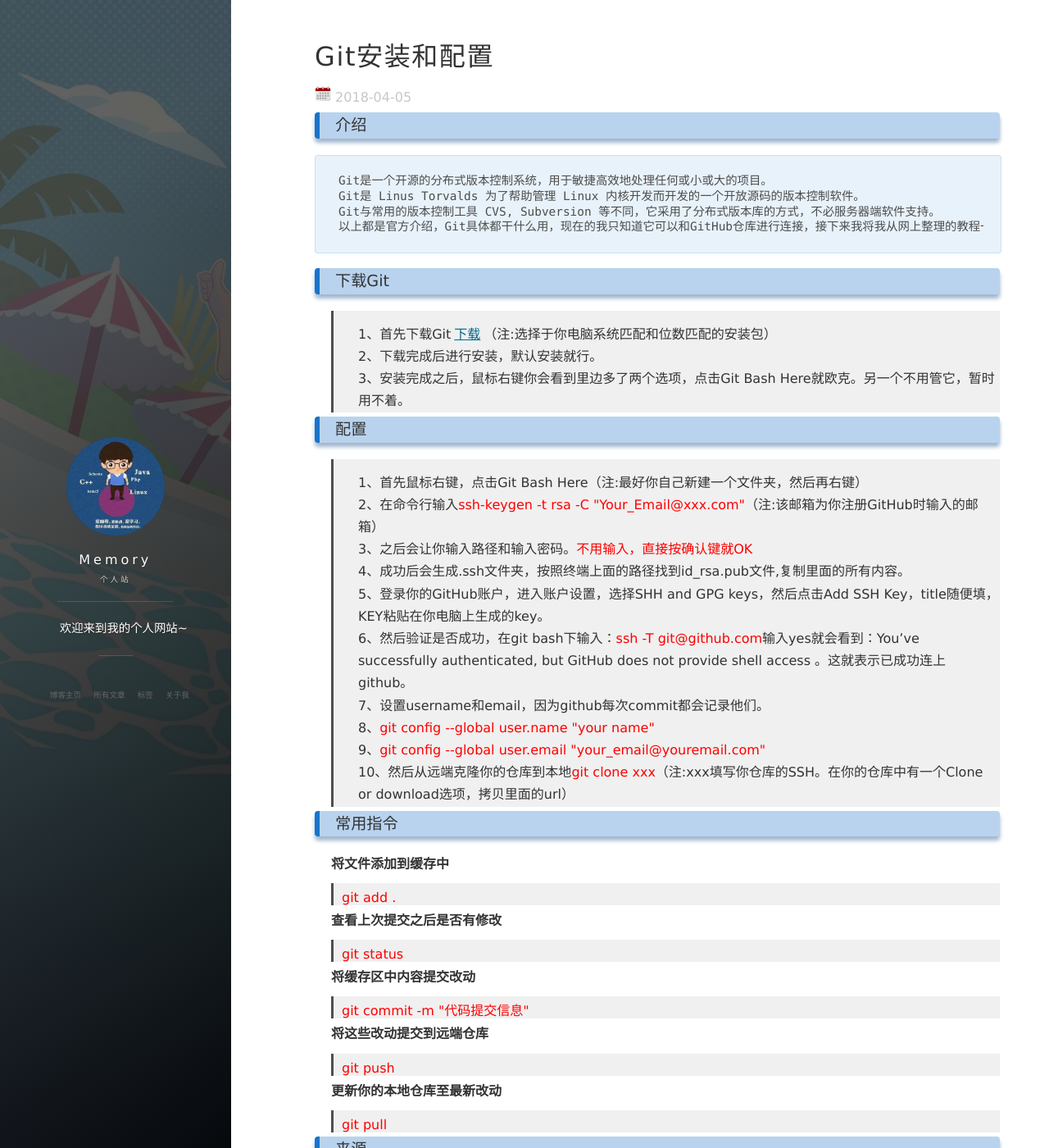
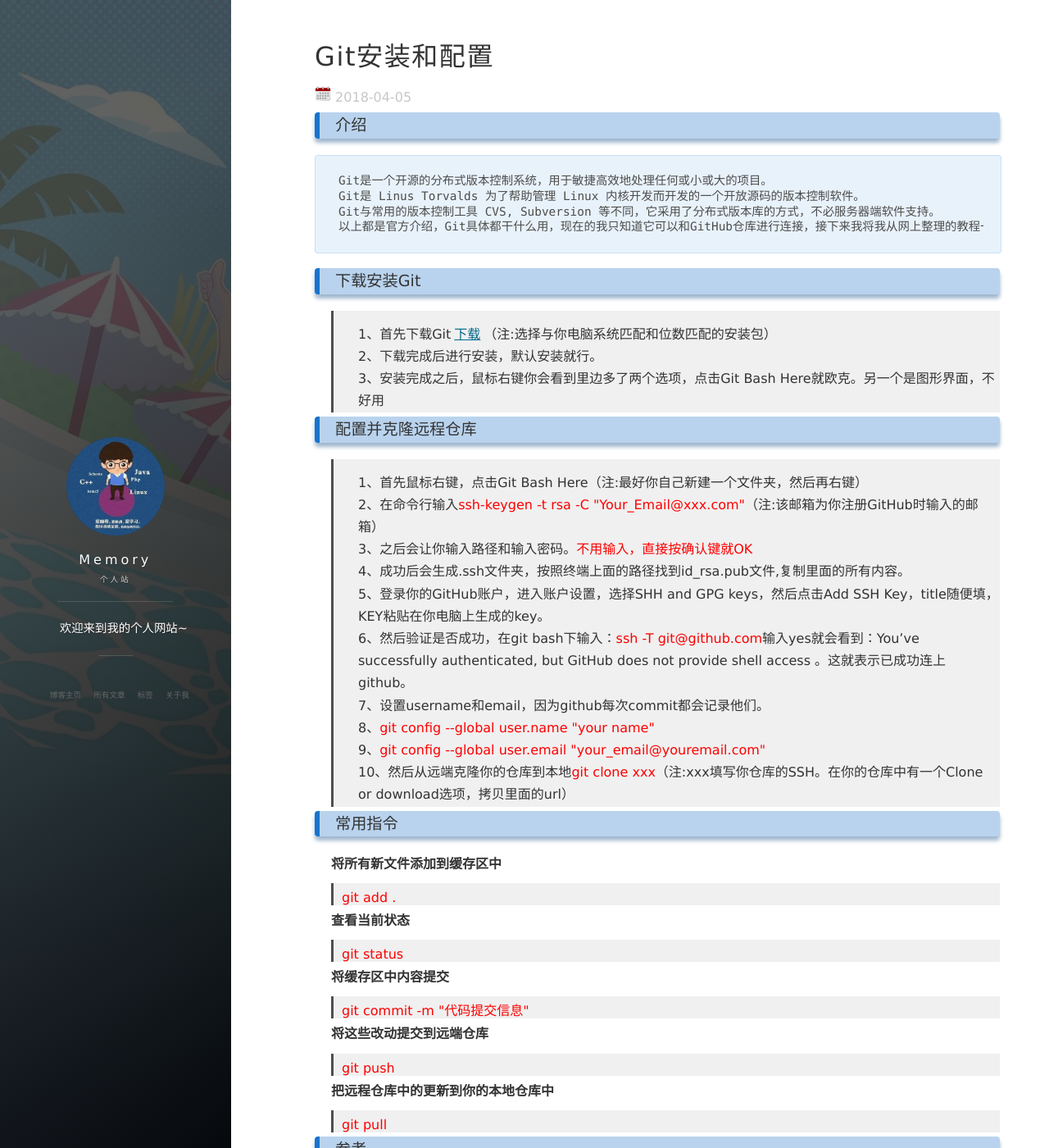
Before and after one commit to dhshenc/dhshenc.github.io, a Jekyll site: the page built from _posts/2018-04-05-Git配置.md, in a window 1280 px wide and 1400 px high. Shown: the whole window at 82% size. Built offline with Jekyll 4.4.1, drawn with Linux system fonts in a browser that asks for light colours; nearby versions of some CDN libraries; comment, search, counter and statistics services are not loaded.

Commit message:
修改Git

```diff
--- a/_posts/2018-04-05-Git配置.md
+++ b/_posts/2018-04-05-Git配置.md
@@ -11,13 +11,13 @@ tag: Git
 	Git与常用的版本控制工具 CVS, Subversion 等不同，它采用了分布式版本库的方式，不必服务器端软件支持。
 	以上都是官方介绍，Git具体都干什么用，现在的我只知道它可以和GitHub仓库进行连接，接下来我将我从网上整理的教程一一展现给你们。
 
-### 下载Git
+### 下载安装Git
 
-> 1、首先下载Git[下载](https://git-scm.com/download/win)（注:选择于你电脑系统匹配和位数匹配的安装包）
+> 1、首先下载Git[下载](https://git-scm.com/download/win)（注:选择与你电脑系统匹配和位数匹配的安装包）
 > 2、下载完成后进行安装，默认安装就行。
-> 3、安装完成之后，鼠标右键你会看到里边多了两个选项，点击Git Bash Here就欧克。另一个不用管它，暂时用不着。
+> 3、安装完成之后，鼠标右键你会看到里边多了两个选项，点击Git Bash Here就欧克。另一个是图形界面，不好用
 
-### 配置
+### 配置并克隆远程仓库
 
 > 1、首先鼠标右键，点击Git Bash Here（注:最好你自己新建一个文件夹，然后再右键）
 > 2、在命令行输入<font color="#FF0000">ssh-keygen -t rsa -C "Your_Email@xxx.com"</font>（注:该邮箱为你注册GitHub时输入的邮箱）
@@ -32,15 +32,15 @@ tag: Git
 
 ### 常用指令
 
-**将文件添加到缓存中**
+**将所有新文件添加到缓存区中**
 
 > <font color="#FF0000">git add .</font>
 
-**查看上次提交之后是否有修改**
+**查看当前状态**
 
 > <font color="#FF0000">git status</font>
 
-**将缓存区中内容提交改动**
+**将缓存区中内容提交**
 
 > <font color="#FF0000">git commit -m "代码提交信息"</font>
 
@@ -48,11 +48,11 @@ tag: Git
 
 > <font color="#FF0000">git push</font>
 
-**更新你的本地仓库至最新改动**
+**把远程仓库中的更新到你的本地仓库中**
 
 > <font color="#FF0000">git pull</font>
 
-### 来源
+### 参考
 
 如果看不懂，可以查看原教程。
 > 1、[菜鸟教程](http://www.runoob.com/w3cnote/git-guide.html)
```
